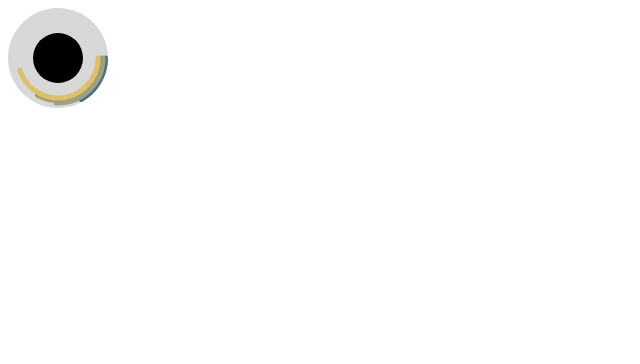
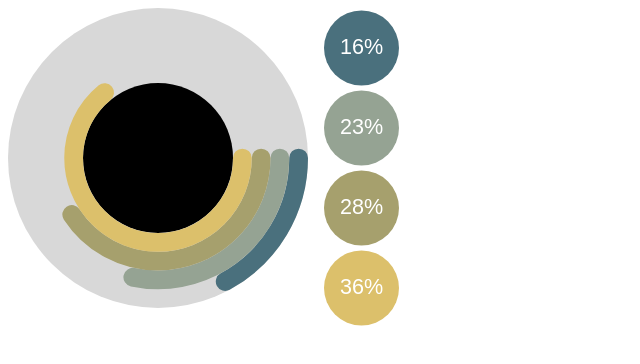
Before and after one commit to goldenshun/dv-playground, a Next.js app: page /radial in a window 1280 px wide. Shown: the top 364 px of the page, without its empty margins (0-640 px from the left). Built offline with nearby package versions, Linux system fonts and the light colour scheme.

Commit message:
Radial composed with percentages

```diff
--- a/components/PercentCircle.js
+++ b/components/PercentCircle.js
@@ -1,8 +1,8 @@
 const PercentCircle = (props) => {
-  const { text, ...rest } = props;
-
+  const { percentage, ...rest } = props;
+  const text = percentage ? new Intl.NumberFormat('en-US', { style: 'percent' }).format(percentage) : null;
   return (
-    <svg viewBox="0 0 100 100" width="100" height="100" {...rest}>
+    <svg viewBox="0 0 100 100" width="75" height="80" {...rest}>
       <circle
         cx="50%"
         cy="50%"
--- a/components/Radial.js
+++ b/components/Radial.js
@@ -1,27 +1,14 @@
 /* eslint-disable react/no-array-index-key */
 const RADIUS = 50;
 const CIRCUMFERENCE = 2 * Math.PI * RADIUS;
-const strokeWidth = 5;
-
-const items = [{
-  percentage: 0.16,
-  stroke: '#4A707D',
-}, {
-  percentage: 0.23,
-  stroke: '#95A393',
-}, {
-  percentage: 0.28,
-  stroke: '#A6A06D',
-}, {
-  percentage: 0.36,
-  stroke: '#DCC06B',
-}];
 
 const Radial = (props) => {
-  const { text, ...rest } = props;
+  const { items, ...rest } = props;
+
+  const strokeWidth = RADIUS / 2 / items.length;
 
   return (
-    <svg viewBox="0 0 100 100" width="100" height="100" {...rest}>
+    <svg viewBox="0 0 100 100" width="300" height="300" {...rest}>
       <circle
         cx="50%"
         cy="50%"
@@ -38,7 +25,7 @@ const Radial = (props) => {
           key={index}
           cx="50%"
           cy="50%"
-          r={RADIUS - ((index + 1) * 2.5)}
+          r={(RADIUS + (strokeWidth / 2)) - ((index + 1) * strokeWidth)}
           stroke={item.stroke}
           strokeWidth={strokeWidth}
           strokeDasharray={CIRCUMFERENCE}
--- a/pages/index.js
+++ b/pages/index.js
@@ -4,6 +4,7 @@ const Index = () => (
     <div><a href="/sanity-demo">Sanity Demo</a></div>
     <div><a href="/prismic-demo">Prismic Demo</a></div>
     <div><a href="/percent-circle">Percent Circle</a></div>
+    <div><a href="/percent-circle-filled">Percent Circle Filled</a></div>
     <div><a href="/percent-circle-outlined">Percent Circle Outlined</a></div>
     <div><a href="/radial">Radial</a></div>
   </div>
--- a/pages/percent-circle.js
+++ b/pages/percent-circle.js
@@ -2,7 +2,7 @@ import PercentCircle from '../components/PercentCircle';
 
 const PercentCirclePage = () => (
   <div>
-    <PercentCircle fill="#486D7B" text="30%" />
+    <PercentCircle fill="#486D7B" percentage={0.3} />
   </div>
 );
 
--- a/pages/radial.js
+++ b/pages/radial.js
@@ -1,8 +1,30 @@
+import PercentCircle from '../components/PercentCircle';
 import Radial from '../components/Radial';
 
+const items = [{
+  percentage: 0.16,
+  stroke: '#4A707D',
+}, {
+  percentage: 0.23,
+  stroke: '#95A393',
+}, {
+  percentage: 0.28,
+  stroke: '#A6A06D',
+}, {
+  percentage: 0.36,
+  stroke: '#DCC06B',
+}];
+
 const RadialPage = () => (
-  <div>
-    <Radial />
+  <div style={{ display: 'flex' }}>
+    <div><Radial items={items} /></div>
+    <div style={{ marginLeft: '16px' }}>
+      {items.map((i, index) => (
+        <div key={index} style={{ display: 'flex', flexDirection: 'column' }}>
+          <PercentCircle percentage={i.percentage} fill={i.stroke} />
+        </div>
+      ))}
+    </div>
   </div>
 );
 
```
Also changed, not shown: .eslintrc.js.
